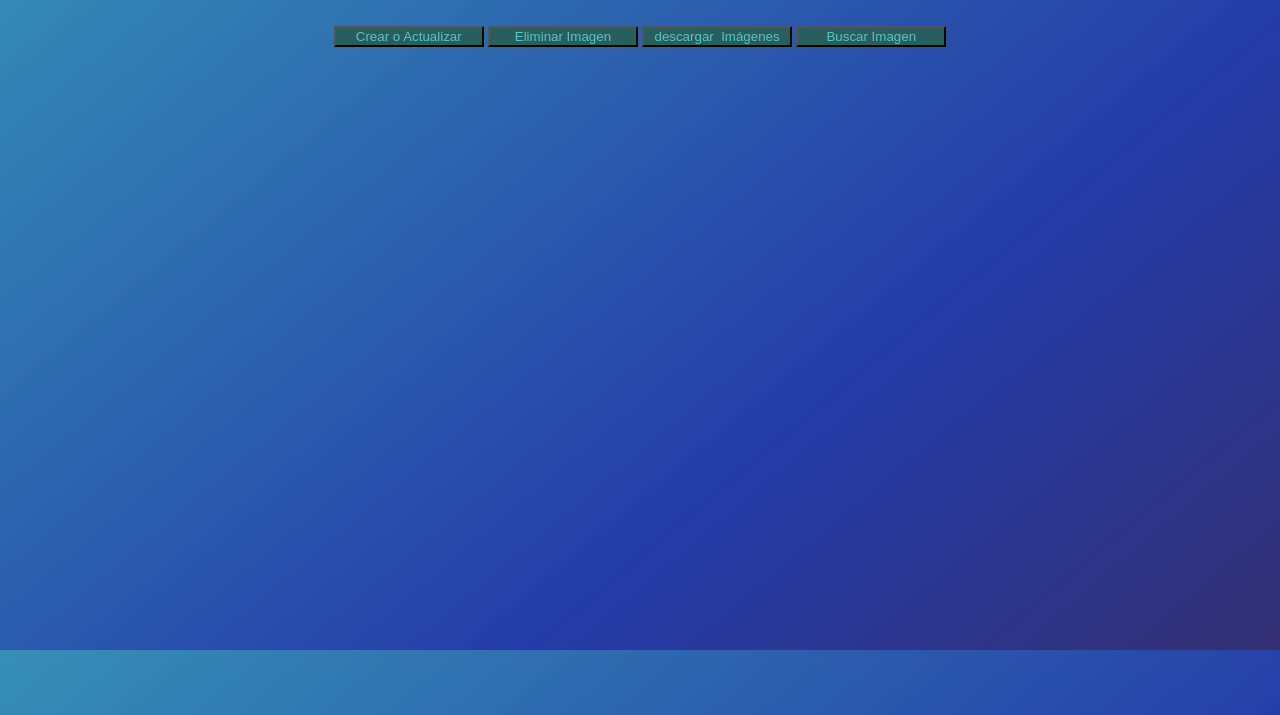
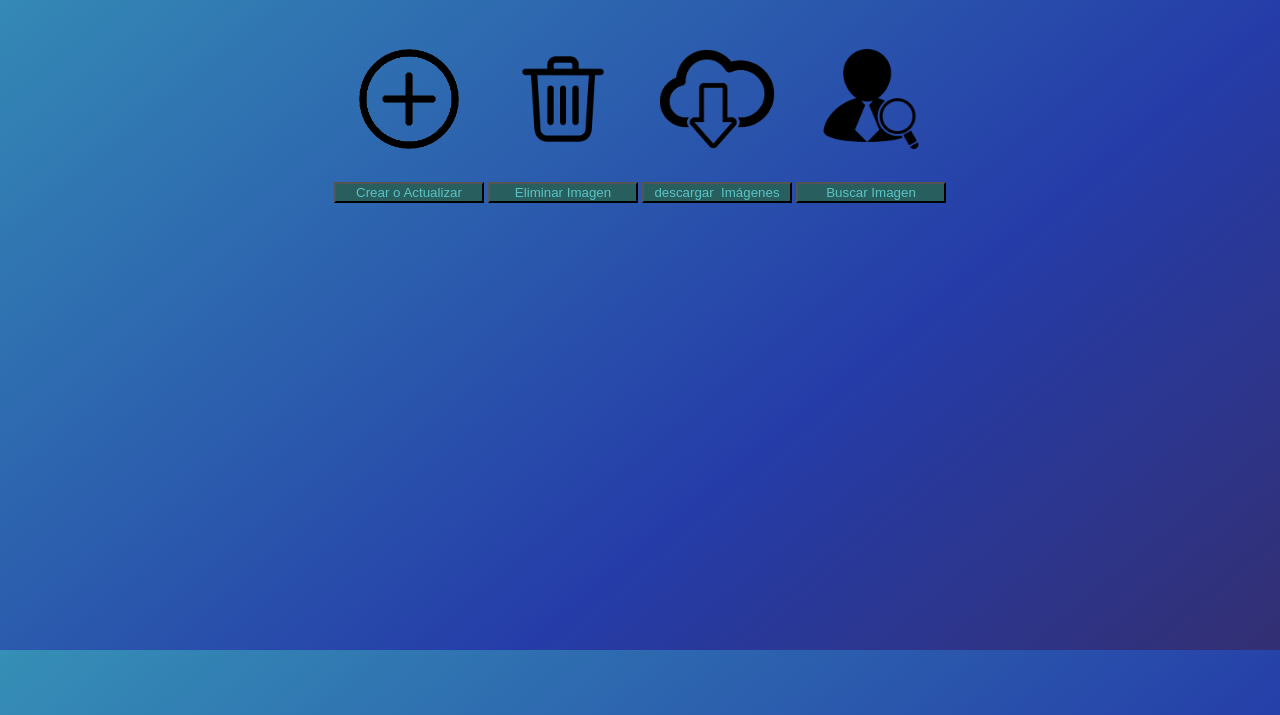
Before and after one commit to karolgoodzy/Proyecto-GrupoB, a plain HTML site: page gestorImagen.html in a window 1280 px wide. Shown: the part 85-800 px from the top of the page. Drawn offline with Linux system fonts and the light colour scheme.

Commit message:
Fix: Arreglos menores

```diff
--- a/gestorImagen.html
+++ b/gestorImagen.html
@@ -9,11 +9,20 @@
 <body>
     <center>
         <h1 class="titulo">Gestor de Imágenes</h1>
-        <a href="crearActualizar.html"><input type="submit" class="boton" name="crearActualizar" value="Crear o Actualizar"/></a>
-        <a href="eliminar.html"><input type="submit" class="boton" name="eliminar" value="Eliminar Imagen"/></a>
-        <a href="descargar.html"><input type="submit" class="boton" name="descargar" value="descargar  Imágenes"/></a>
-        <a href="busquedaImagenes.html"><input type="submit" class="boton" name="buscar" value="Buscar Imagen"/></a>
-
+        <table><br>
+            <tr>
+                <th><img src="soporte/crear.png" alt="Usuario" height="100" witdh="140"></th>
+                <th><img src="soporte/borrar.png" alt="Usuario" height="100" witdh="140"></th>
+                <th><img src="soporte/descargar.png" alt="Usuario" height="100" witdh="140"></th>
+                <th><img src="soporte/busqueda.png" alt="Usuario" height="100" witdh="140"></th>
+            </tr>
+            <tr>
+                <td><br><a href="crearActualizar.html"><input type="submit" class="boton" name="crearActualizar" value="Crear o Actualizar"/></a></td>
+                <td><br><a href="eliminar.html"><input type="submit" class="boton" name="eliminar" value="Eliminar Imagen"/></a></td>
+                <td><br><a href="descargar.html"><input type="submit" class="boton" name="descargar" value="descargar  Imágenes"/></a></td>
+                <td><br><a href="busquedaImagenes.html"><input type="submit" class="boton" name="buscar" value="Buscar Imagen"/></a></td>
+            </tr>
+        </table>
     </center>
 </body>
 </html>
```
Also changed, not shown: crearActualizar.html (+4 -4 lines).
